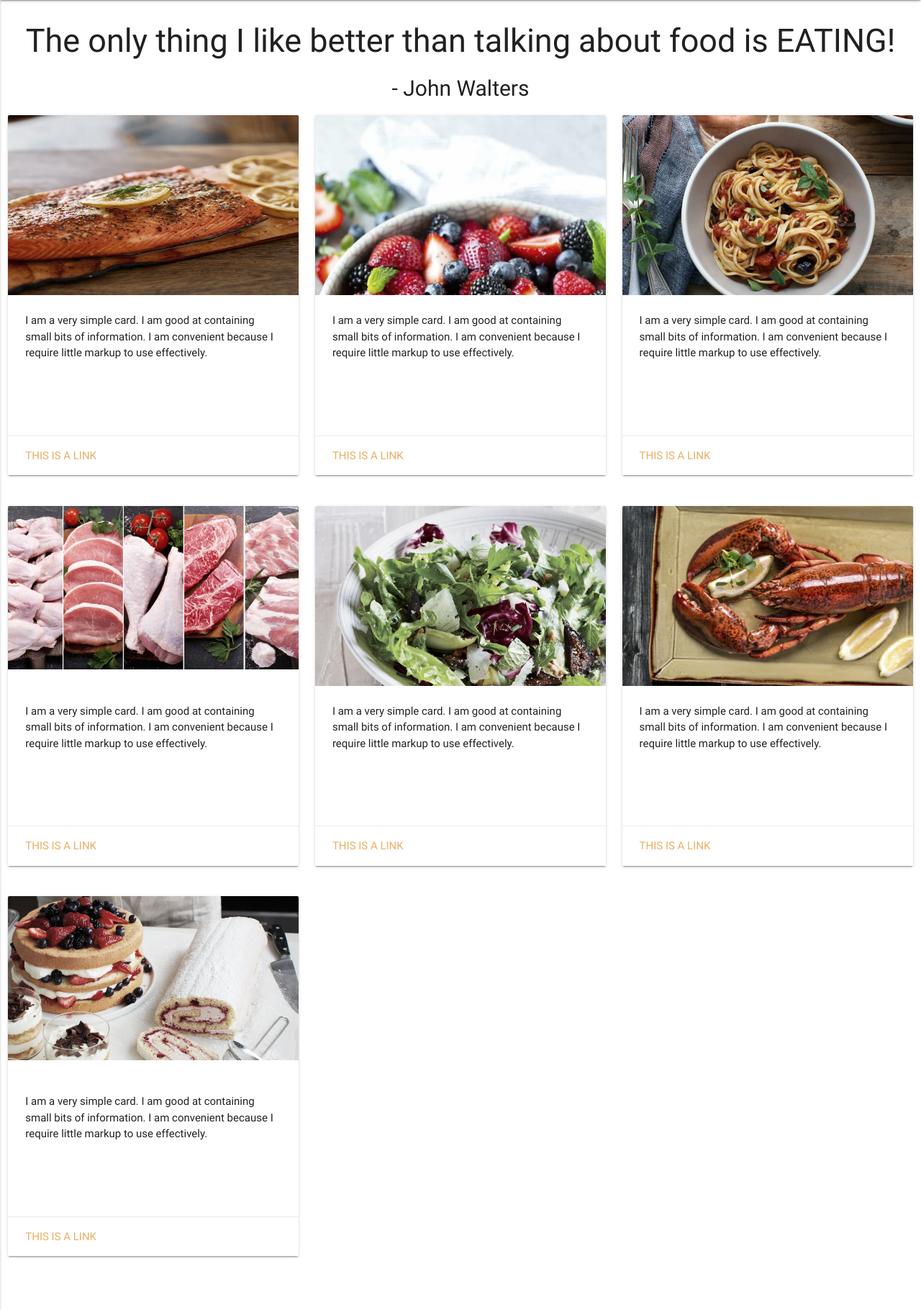
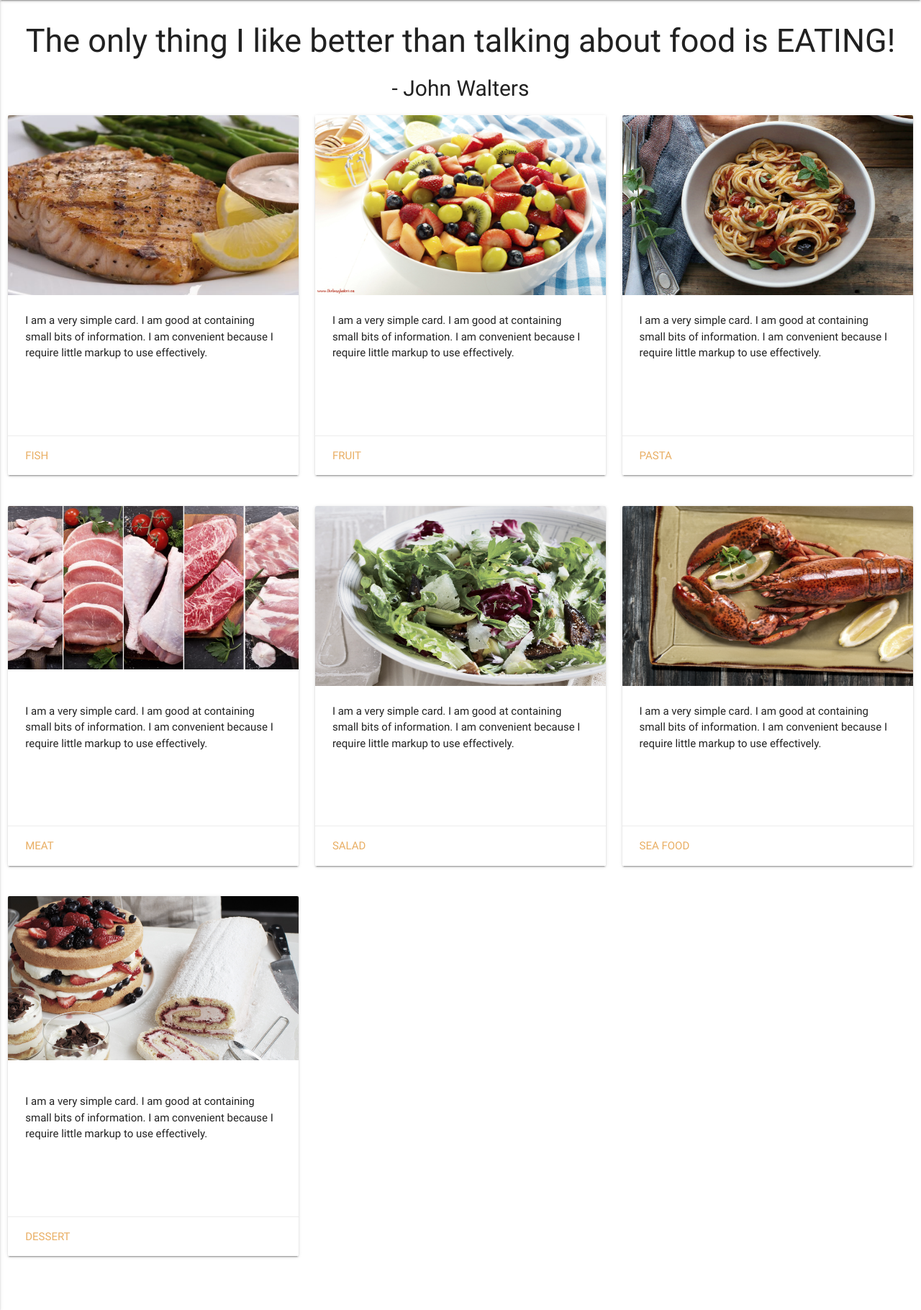
Before and after one commit to DiGergo/cookbook_milestone3, a Flask app: page / in a window 1280 px wide. Shown: the part 64-1884 px from the top of the page at 72% size. Run offline with Flask 2, Linux system fonts and the light colour scheme; data that the repository does not hold is empty; some libraries are stand-ins or nearby versions.

Commit message:
Changed pictures and names for food categories

```diff
--- a/templates/categories.html
+++ b/templates/categories.html
@@ -10,7 +10,7 @@
           I am convenient because I require little markup to use effectively.</p>
         </div>
         <div class="card-action">
-          <a href="#">This is a link</a>
+          <a href="#">Fish</a>
         </div>
       </div>
     </div>
@@ -18,14 +18,14 @@
   <div class="col s6 m4">
       <div class="card large">
         <div class="card-image food-pic">
-          <img src="../static/images/fruit.jpg">
+          <img class="food-picture" src="../static/images/fruitpic.jpg">
         </div>
         <div class="card-content">
           <p>I am a very simple card. I am good at containing small bits of information.
           I am convenient because I require little markup to use effectively.</p>
         </div>
         <div class="card-action">
-          <a href="#">This is a link</a>
+          <a href="#">Fruit</a>
         </div>
       </div>
     </div>
@@ -33,14 +33,14 @@
   <div class="col s6 m4">
       <div class="card large">
         <div class="card-image food-pic">
-          <img src="../static/images/pasta.jpg">
+          <img class="food-picture" src="../static/images/pasta.jpg">
         </div>
         <div class="card-content">
           <p>I am a very simple card. I am good at containing small bits of information.
           I am convenient because I require little markup to use effectively.</p>
         </div>
         <div class="card-action">
-          <a href="#">This is a link</a>
+          <a href="#">Pasta</a>
         </div>
       </div>
     </div>
@@ -50,14 +50,14 @@
     <div class="col s6 m4">
       <div class="card large">
         <div class="card-image food-pic">
-          <img src="../static/images/meat.jpg">
+          <img class="food-picture" src="../static/images/meat.jpg">
         </div>
         <div class="card-content">
           <p>I am a very simple card. I am good at containing small bits of information.
           I am convenient because I require little markup to use effectively.</p>
         </div>
         <div class="card-action">
-          <a href="#">This is a link</a>
+          <a href="#">Meat</a>
         </div>
       </div>
     </div>
@@ -65,14 +65,14 @@
   <div class="col s6 m4">
       <div class="card large">
         <div class="card-image food-pic">
-          <img src="../static/images/salad.jpg">
+          <img class="food-picture" src="../static/images/salad.jpg">
         </div>
         <div class="card-content">
           <p>I am a very simple card. I am good at containing small bits of information.
           I am convenient because I require little markup to use effectively.</p>
         </div>
         <div class="card-action">
-          <a href="#">This is a link</a>
+          <a href="#">Salad</a>
         </div>
       </div>
     </div>
@@ -80,14 +80,14 @@
     <div class="col s6 m4">
       <div class="card large">
         <div class="card-image food-pic">
-          <img src="../static/images/sea-food.jpg">
+          <img class="food-picture" src="../static/images/sea-food.jpg">
         </div>
         <div class="card-content">
           <p>I am a very simple card. I am good at containing small bits of information.
           I am convenient because I require little markup to use effectively.</p>
         </div>
         <div class="card-action">
-          <a href="#">This is a link</a>
+          <a href="#">Sea Food</a>
         </div>
       </div>
     </div>
@@ -97,19 +97,16 @@
     <div class="col s6 m4">
       <div class="card large">
         <div class="card-image food-pic">
-          <img src="../static/images/dessert.jpg">
+          <img class="food-picture" src="../static/images/dessert.jpg">
         </div>
         <div class="card-content">
           <p>I am a very simple card. I am good at containing small bits of information.
           I am convenient because I require little markup to use effectively.</p>
         </div>
         <div class="card-action">
-          <a href="#">This is a link</a>
+          <a href="#">Dessert</a>
         </div>
       </div>
     </div>
 </div>
-{% for category in categories %}
-{{category.category_name}}
-{% endfor %}
 {% endblock %}
```
Also changed, not shown: .c9/metadata/environment/templates/add_recipe.html (+1 -1 lines), .c9/metadata/environment/templates/base.html (+1 -1 lines), .c9/metadata/environment/templates/categories.html (+1 -1 lines), .c9/metadata/environment/templates/recipes.html (+1 -1 lines), .c9/metadata/environment/requirements.txt, .c9/metadata/environment/static/css/style.css, .c9/metadata/environment/static/images/food.jpg (added), static/images/food.jpg, static/images/fruit.jpg (deleted), static/images/fruitpic.jpg (added), 2 other files.
